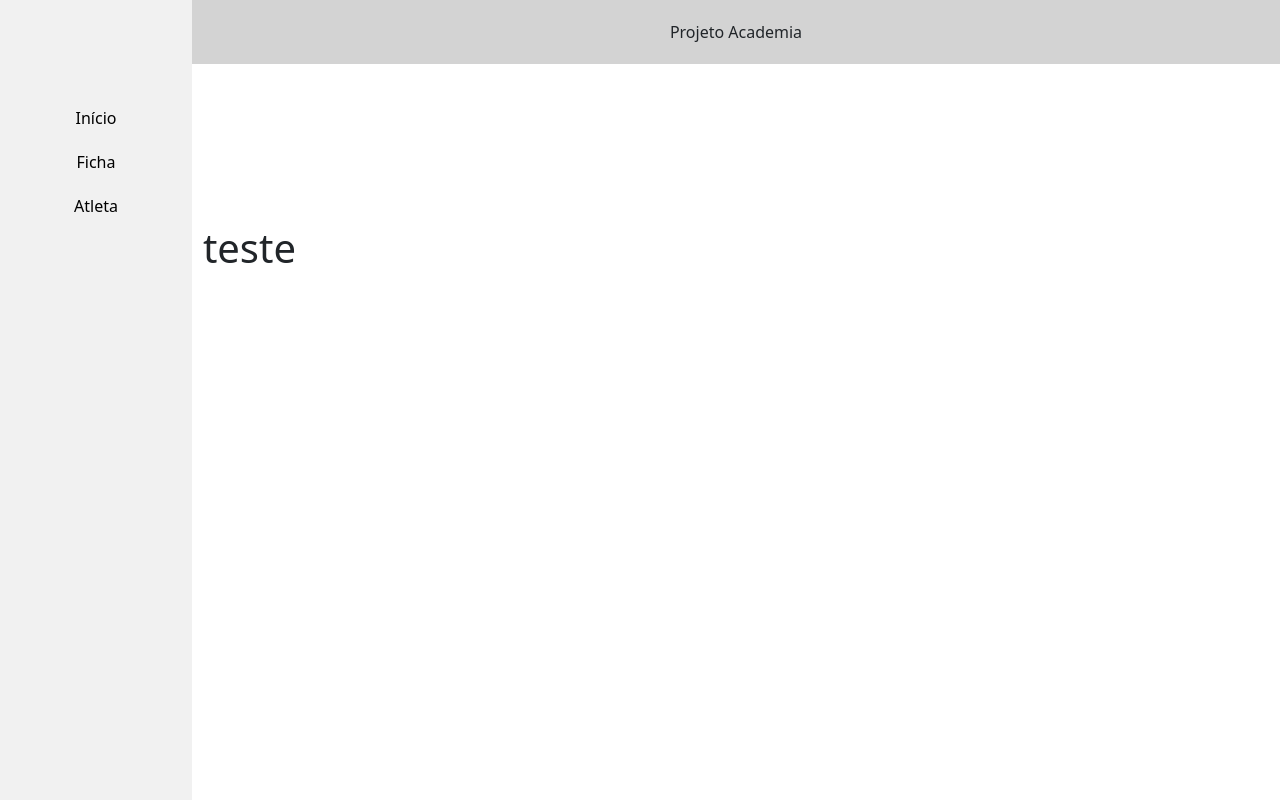
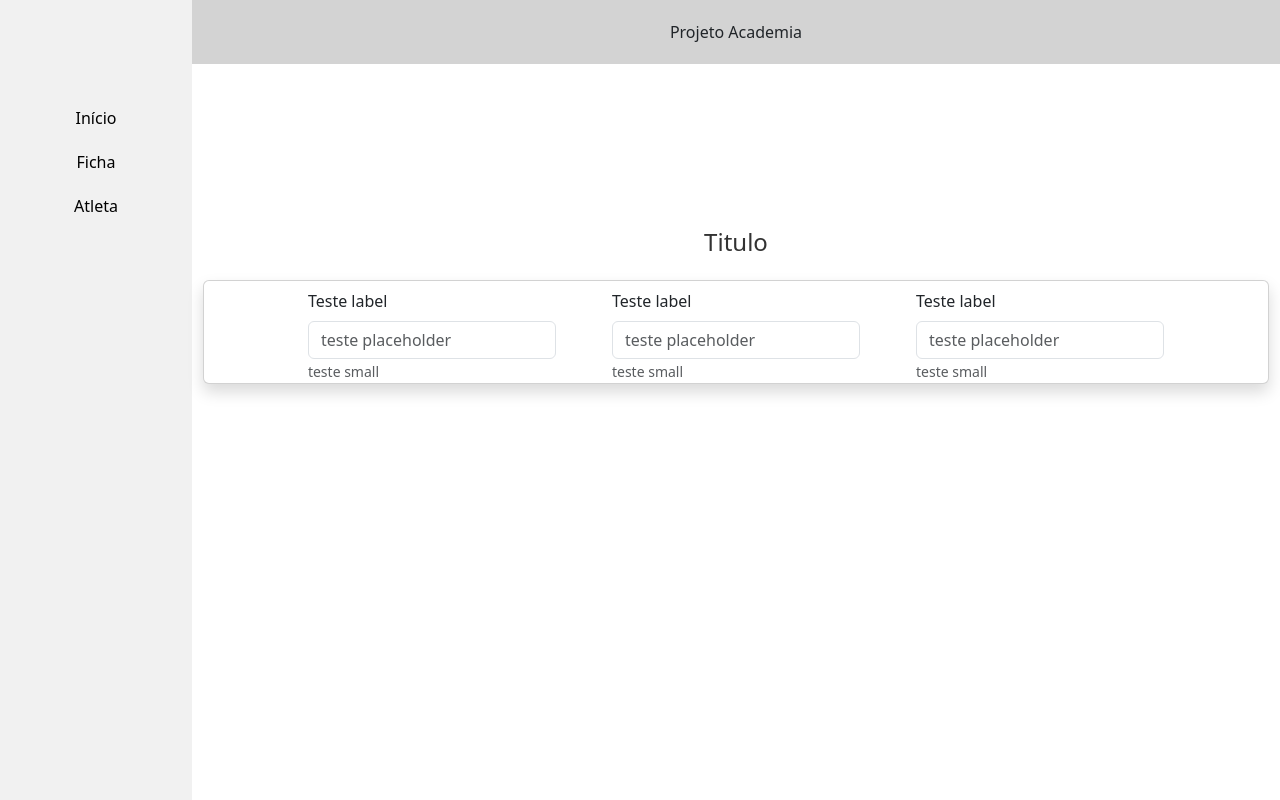
Before and after one commit to joaomarcelo09/ficha-acad-ui, a Vue app: page /ficha/form in a window 1280 px wide. Built offline with nearby package versions, Linux system fonts and the light colour scheme.

Commit message:
feat: stores

```diff
--- /dev/null
+++ b/src/components/form/FormComponent.vue
@@ -0,0 +1,12 @@
+<script setup lang="ts">
+</script>
+
+<template>
+      <div class="container-fluid page-title text-center"> Titulo</div>
+    <div class="card shadow">
+        <slot name="fields" ></slot>
+    </div>
+</template>
+
+<style>
+</style>
--- /dev/null
+++ b/src/components/form/FormInput.vue
@@ -0,0 +1,19 @@
+<script setup lang="ts">
+
+const props = defineProps<{
+  label?: string
+  placeholder?: string
+  smalltext?: string
+}>()
+
+</script>
+
+<template>
+
+<div class="form-group col-3 mx-3 mt-2">
+    <label class="mb-2">{{ props.label }}</label>
+    <input type="text" class="form-control" :placeholder="props.placeholder">
+    <small class="form-text text-muted mt-2">{{ props.smalltext }}</small>
+  </div>
+
+</template>
--- a/src/forms/FichaForm.vue
+++ b/src/forms/FichaForm.vue
@@ -1,5 +1,7 @@
 <script setup lang="ts">
 import { ref } from 'vue';
+import FormComponent from '@/components/form/FormComponent.vue'
+import FormInput from '@/components/form/FormInput.vue'
 
 
 
@@ -7,7 +9,15 @@ import { ref } from 'vue';
 
 <template>
     <div class="body">
-        <h1>teste</h1>
+        <FormComponent>
+            <template #fields>
+                <div class="row justify-content-center">
+                <FormInput label="Teste label" placeholder="teste placeholder" smalltext="teste small"/>
+                <FormInput label="Teste label" placeholder="teste placeholder" smalltext="teste small"/>
+                <FormInput label="Teste label" placeholder="teste placeholder" smalltext="teste small"/>
+                </div>
+            </template>
+        </FormComponent>
     </div>
 </template>
 
--- /dev/null
+++ b/src/stores/ficha.ts
@@ -0,0 +1,20 @@
+import { defineStore } from 'pinia'
+
+export const useFichaStore = defineStore('ficha', {
+
+    state: () => {
+        return {
+            fichas: [{
+                nome: 'ficha de Joao Marcelo',
+                data: '16/01/2024',
+                status: 'Malhando'
+            },
+            {
+                nome: 'ficha de Julia de Moraes',
+                data: '16/01/2024',
+                status: 'Malhando'
+            }
+        ]
+        }
+    }
+})
--- a/src/views/FichaView.vue
+++ b/src/views/FichaView.vue
@@ -1,13 +1,15 @@
 <script setup lang="ts">
 import ListComponent from '@/components/ListComponent.vue';
+import { useFichaStore } from '@/stores/ficha';
 import { ref } from 'vue';
 import { useRouter, useRoute } from 'vue-router'
 
 const router = useRouter()
+const $fichaStore = useFichaStore()
 // const route = useRoute()
 
 
-const items = ref([{nome: 'Joao Marcelo', data: '16/01/2024', status: 'Malhando' }, 'item 2'])
+const items = $fichaStore.fichas
 const columns = ref(['Nome', 'Data', 'Status'])
 const pages = ref([1,2,3])
 const title = ref('Ficha')
```
